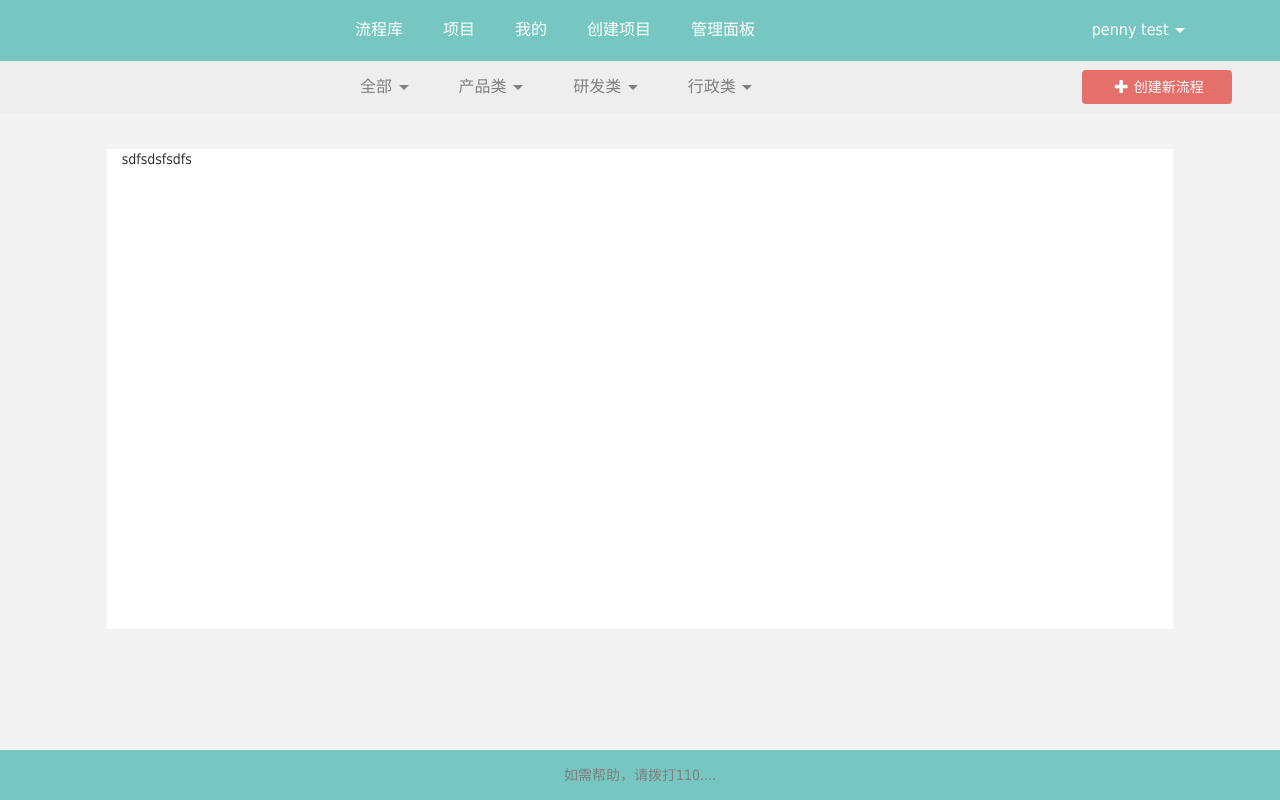
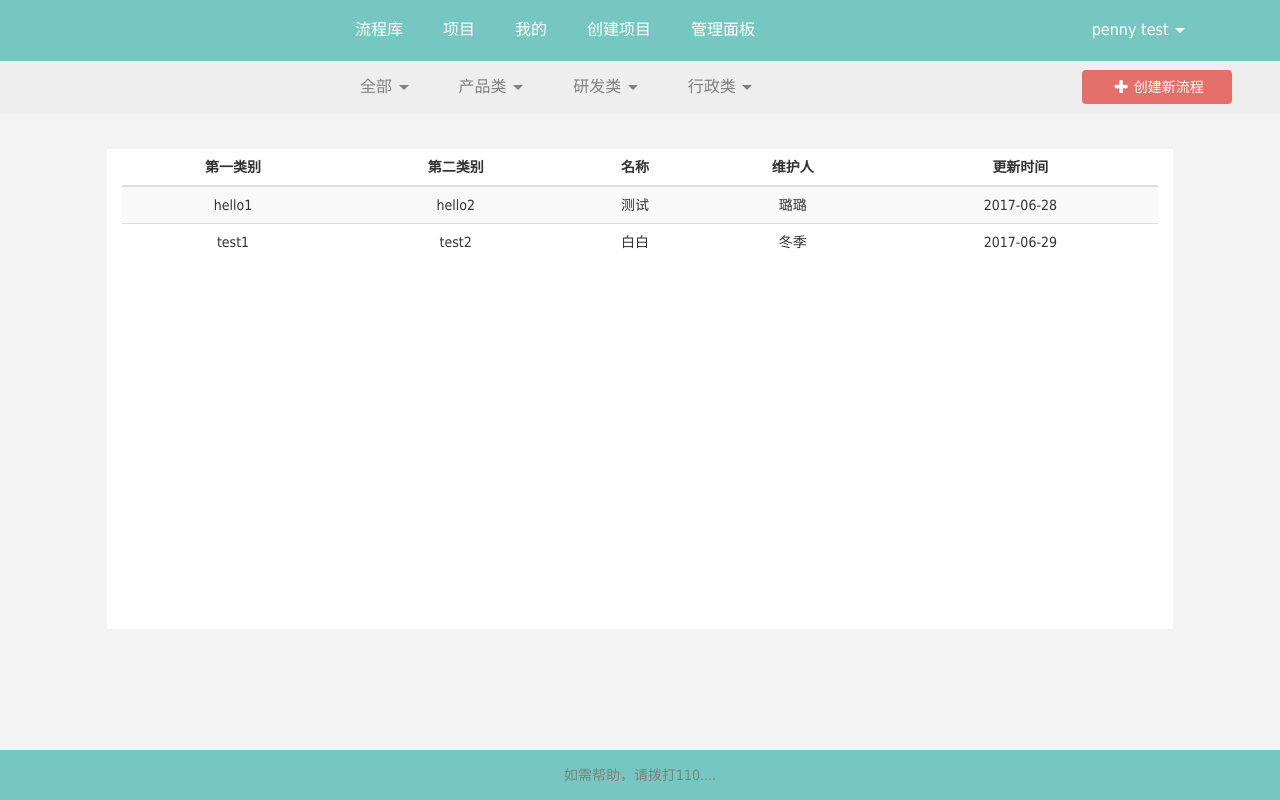
Before and after one commit to qinghaitvxq/ws_platform_angular, a website: page pages/index.html at #!/index in a window 1280 px wide. Drawn offline with nearby package versions, Linux system fonts and the light colour scheme; some packages are replaced by stand-ins of ours.

Commit message:
encapuslate d_table

```diff
--- a/js/directive/data_table.js
+++ b/js/directive/data_table.js
@@ -6,32 +6,24 @@
     app.directive("dTable",function () {
         return{
             restrict:"E",
-            template:"<div>sdfsdsfsdfs</div>",
+            template:"<table class='table table-striped'></table>",
+            replace:true,
             link:function (scope,element,attr) {
-                // <table class="table table-striped">-->
-                //     <!--<thead>-->
-                //     <!--<th>第一类别</th>-->
-                //     <!--<th>第二类别</th>-->
-                //     <!--<th>名称</th>-->
-                //     <!--<th>维护人</th>-->
-                //     <!--<th>更新时间</th>-->
-                //     <!--</thead>-->
-                //     <!--<tbody>-->
-                //     <!--<tr><td>hello</td>-->
+                //html
                 let dataTitle=["第一类别","第二类别","名称","维护人","更新时间"];
-                let dataList=[{
+                let dataList=[iteratorObj({
                     "tCategory":"hello1",
                     "sCategory":"hello2",
                     "name":"测试",
                     "mtname":"璐璐",
                     "utime":"2017-06-28"
-                },{
+                }),iteratorObj({
                     "tCategory":"test1",
                     "sCategory":"test2",
                     "name":"白白",
                     "mtname":"冬季",
                     "utime":"2017-06-29"
-                }];
+                })];
                 let headtemplate="",
                     thtemplate="";
 
@@ -40,11 +32,37 @@
                 });
                 headtemplate=`<thead>${thtemplate}</thead>`;
 
+                let trtemplate="",
+                    tbodytemplate="";
                 dataList.forEach(function (item) {
+                    let  tdtemplate="";
+                    for(let data of item){
+                        tdtemplate+=`<td>${data}</td>`;
+                    }
+                    trtemplate+=`<tr>${tdtemplate}</tr>`;
+                });
+                tbodytemplate=`<tbody>${trtemplate}</tbody>`;
 
-                });
+                $(element).append(headtemplate).append(tbodytemplate);
             }
         }
     });
 
+    function iteratorObj(obj) {
+        obj[Symbol.iterator]=function(){
+            let properties=Object.keys(obj);
+            let count=0;
+            let isDone=false;
+
+            let next=()=>{
+                if(count>=properties.length){
+                    isDone=true;
+                }
+                return {done:isDone,value:obj[properties[count++]]}
+            }
+            return {next};
+        }
+        return obj;
+    }
+
 })();
```
Also changed, not shown: pages/navPage/flow_index.html (+0 -131 lines).
